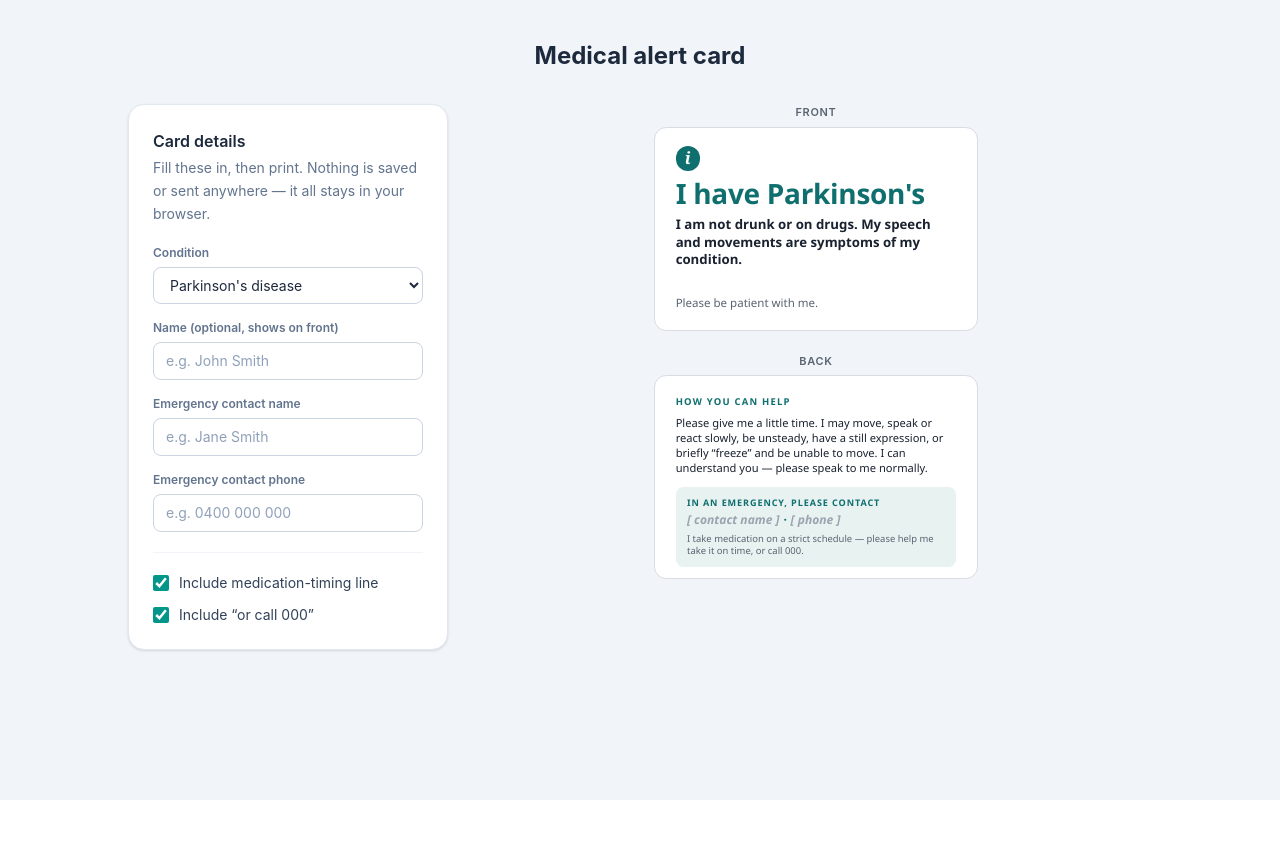
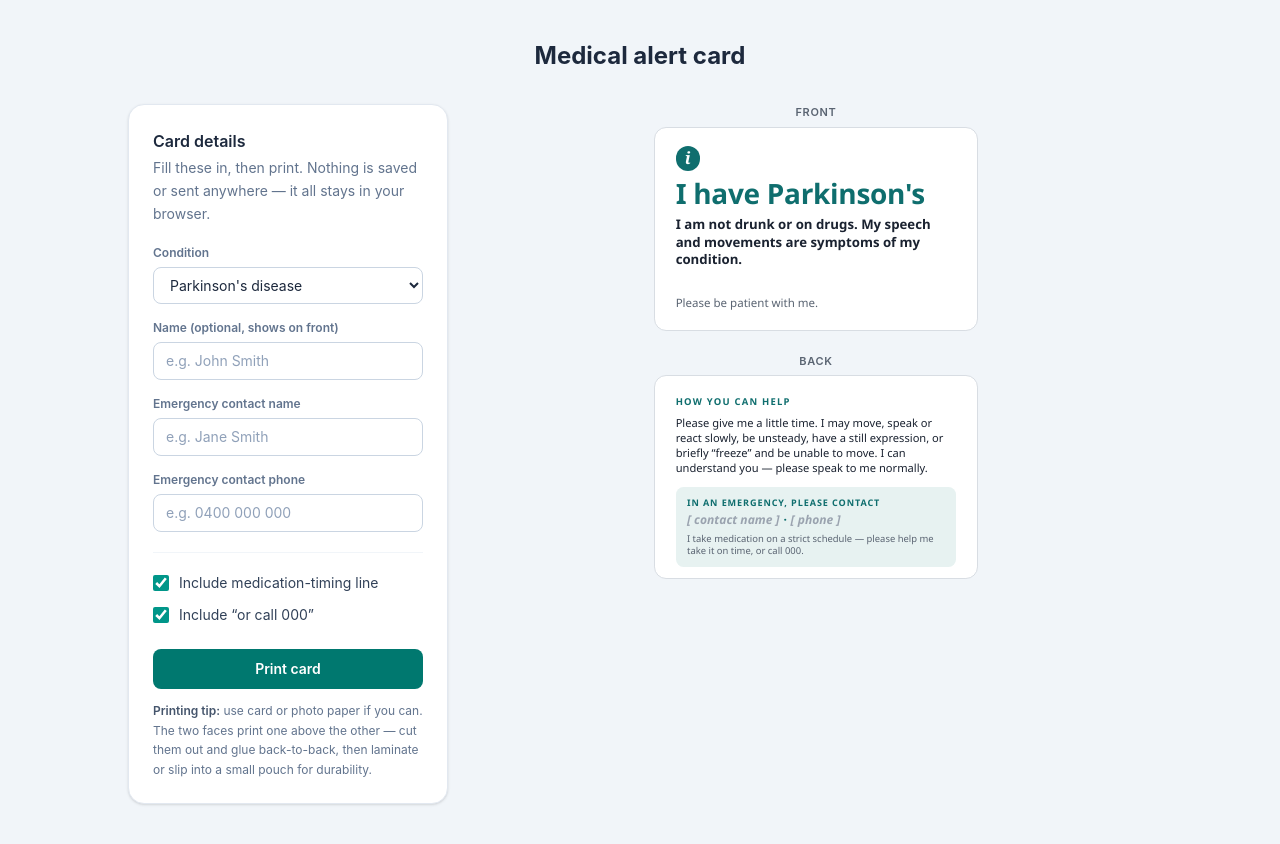
Before and after one commit to SamMarch/medical-alert-card, a React (Vite) app: page / in a window 1280 px wide. Before the commit the page ends 800 px from the top, so only its background shows below. Built offline with nearby package versions, Linux system fonts and the light colour scheme.

Commit message:
Fix print stylesheet to hide app chrome

```diff
--- a/src/App.jsx
+++ b/src/App.jsx
@@ -31,10 +31,14 @@ function App() {
     conditions.find((c) => c.id === form.conditionId) ?? conditions[0]
   const medAvailable = condition.options?.medication?.available ?? false
 
+  function handlePrint() {
+    window.print()
+  }
+
   return (
     <div className="min-h-screen bg-slate-100 py-10 px-4">
       <div className="max-w-5xl mx-auto">
-        <h1 className="text-2xl font-bold text-slate-800 mb-8 text-center">
+        <h1 className="mac-no-print text-2xl font-bold text-slate-800 mb-8 text-center">
           Medical alert card
         </h1>
         <div className="flex flex-col lg:flex-row gap-8 items-start justify-center">
@@ -42,6 +46,7 @@ function App() {
             conditions={conditions}
             values={form}
             medAvailable={medAvailable}
+            onPrint={handlePrint}
             onChange={updateField}
           />
           <div className="flex-1 flex justify-center w-full">
--- a/src/components/Card.css
+++ b/src/components/Card.css
@@ -148,3 +148,36 @@
   font-style: italic;
   font-weight: 600;
 }
+
+/* ---------- print ---------- */
+@media print {
+  @page {
+    size: auto;
+    margin: 14mm;
+  }
+
+  /* Remove app chrome (heading + form) so only the cards print */
+  .mac-no-print {
+    display: none !important;
+  }
+
+  /* Hide the small FRONT / BACK labels above each card */
+  .mac-face-label {
+    display: none !important;
+  }
+
+  .mac-stage {
+    gap: 9mm;
+  }
+
+  /* Print the accent colours + tinted band, add a faint cut guide,
+     and keep each card from splitting across pages */
+  .mac-card {
+    border: 0.3mm dashed #aab2bc !important;
+    box-shadow: none !important;
+    -webkit-print-color-adjust: exact;
+    print-color-adjust: exact;
+    break-inside: avoid;
+    page-break-inside: avoid;
+  }
+}
--- a/src/components/CardForm.jsx
+++ b/src/components/CardForm.jsx
@@ -2,9 +2,9 @@ const labelText = 'block text-xs font-semibold text-slate-500 mb-1.5'
 const inputClass =
   'w-full text-sm px-3 py-2 border border-slate-300 rounded-lg text-slate-800 placeholder:text-slate-400 focus:outline-none focus:ring-2 focus:ring-teal-500 focus:border-teal-500'
 
-export function CardForm({ conditions, values, medAvailable, onChange }) {
+export function CardForm({ conditions, values, medAvailable, onPrint, onChange }) {
   return (
-    <div className="w-full lg:w-80 lg:flex-none bg-white border border-slate-200 rounded-2xl p-6 shadow-sm">
+    <div className="mac-no-print w-full lg:w-80 lg:flex-none bg-white border border-slate-200 rounded-2xl p-6 shadow-sm">
       <h2 className="text-base font-semibold text-slate-800 mb-1">Card details</h2>
       <p className="text-sm text-slate-500 mb-5 leading-relaxed">
         Fill these in, then print. Nothing is saved or sent anywhere — it all stays in your browser.
@@ -83,6 +83,22 @@ export function CardForm({ conditions, values, medAvailable, onChange }) {
           <span>Include “or call 000”</span>
         </label>
       </div>
+
+      <div className="mt-6">
+        <button
+          type="button"
+          onClick={onPrint}
+          className="w-full bg-teal-700 hover:bg-teal-800 text-white text-sm font-semibold py-2.5 rounded-lg transition-colors focus:outline-none focus:ring-2 focus:ring-teal-600 focus:ring-offset-2"
+        >
+          Print card
+        </button>
+        <p className="text-xs text-slate-500 leading-relaxed mt-3">
+          <span className="font-semibold text-slate-600">Printing tip:</span> use
+          card or photo paper if you can. The two faces print one above the other —
+          cut them out and glue back-to-back, then laminate or slip into a small
+          pouch for durability.
+        </p>
+      </div>
     </div>
   )
 }
```
